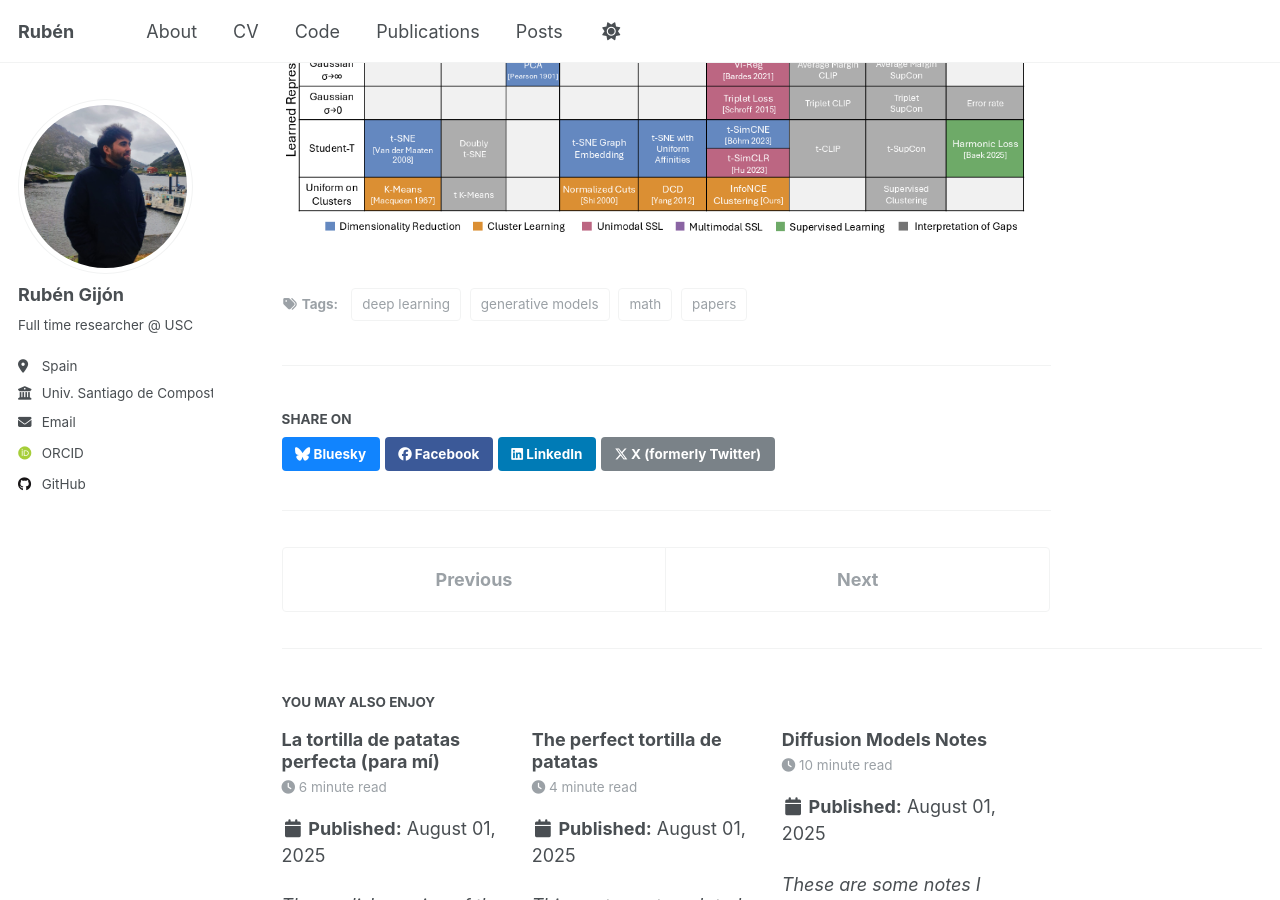
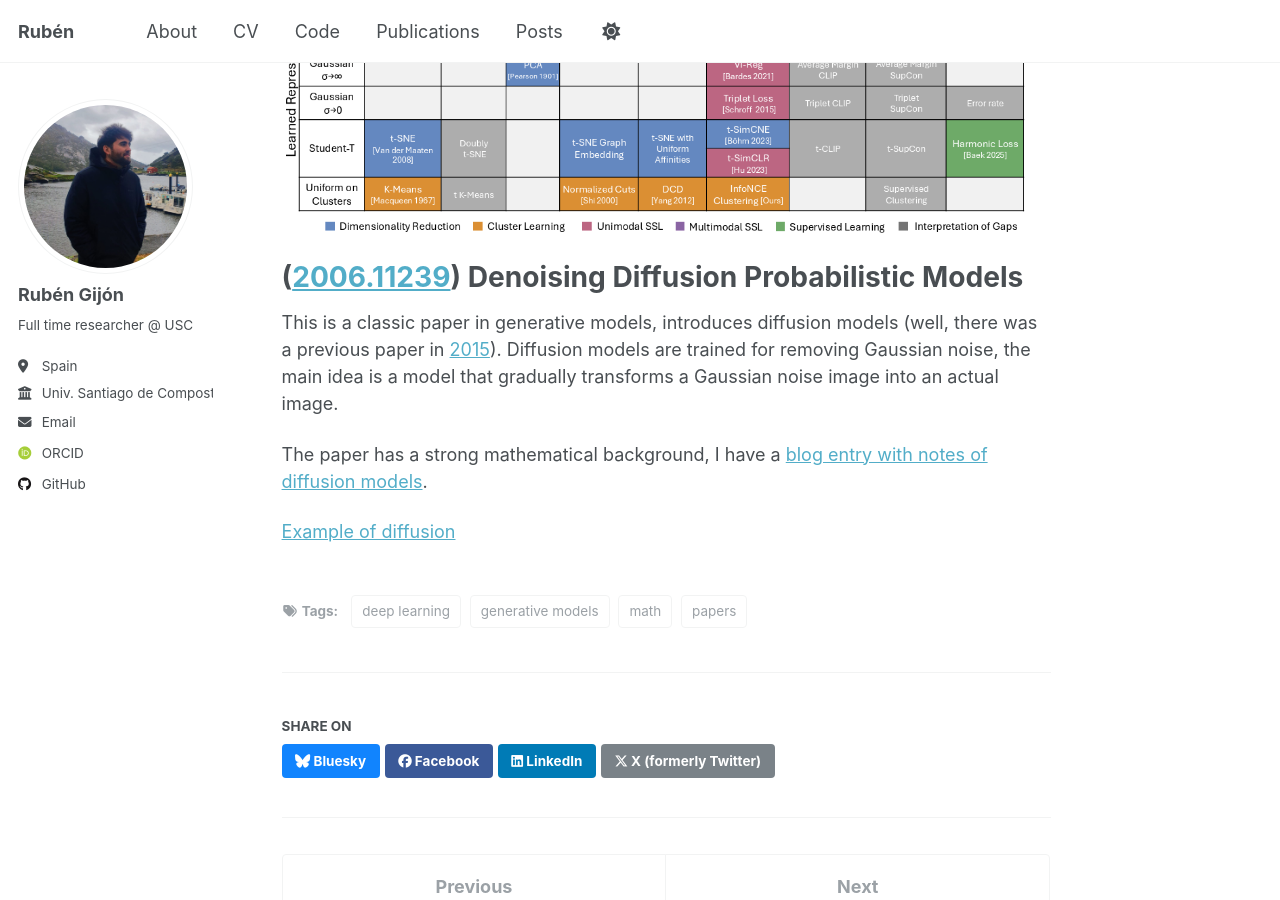
Before and after one commit to rubzip/rubzip.github.io, a Jekyll site: the page built from _posts/2025-08-01-paper-compilation.md, in a window 1280 px wide and 900 px high, scrolled down 836 px. Built offline with Jekyll 4.4.1, drawn with Linux system fonts in a browser that asks for light colours; some web fonts are replaced; a script that is not in the unit is left out; some of the changed text lies outside the part shown.

Commit message:
diffusion

```diff
--- a/_posts/2025-08-01-paper-compilation.md
+++ b/_posts/2025-08-01-paper-compilation.md
@@ -21,3 +21,13 @@ $$\mathcal{L}(\theta, \phi) = \int_i \text{D}_\text{KL}(p_\theta(\cdot \mid i)\m
 This framework aspires to act as a “periodic table of machine learning”, suggesting that the current gaps within this formulation may inspire new model types or architectural innovations.
 
 ![Periodic Table of Machine Learning](/images/papers/icon-table.png)
+
+
+
+# ([2006.11239](https://arxiv.org/abs/2006.11239)) Denoising Diffusion Probabilistic Models
+
+This is a classic paper in generative models, introduces diffusion models (well, there was a previous paper in [2015](https://arxiv.org/abs/1503.03585)). Diffusion models are trained for removing Gaussian noise, the main idea is a model that gradually transforms a Gaussian noise image into an actual image.
+
+The paper has a strong mathematical background, I have a [blog entry with notes of diffusion models](/posts/2025/08/diffusion/).
+
+[Example of diffusion]()
```
